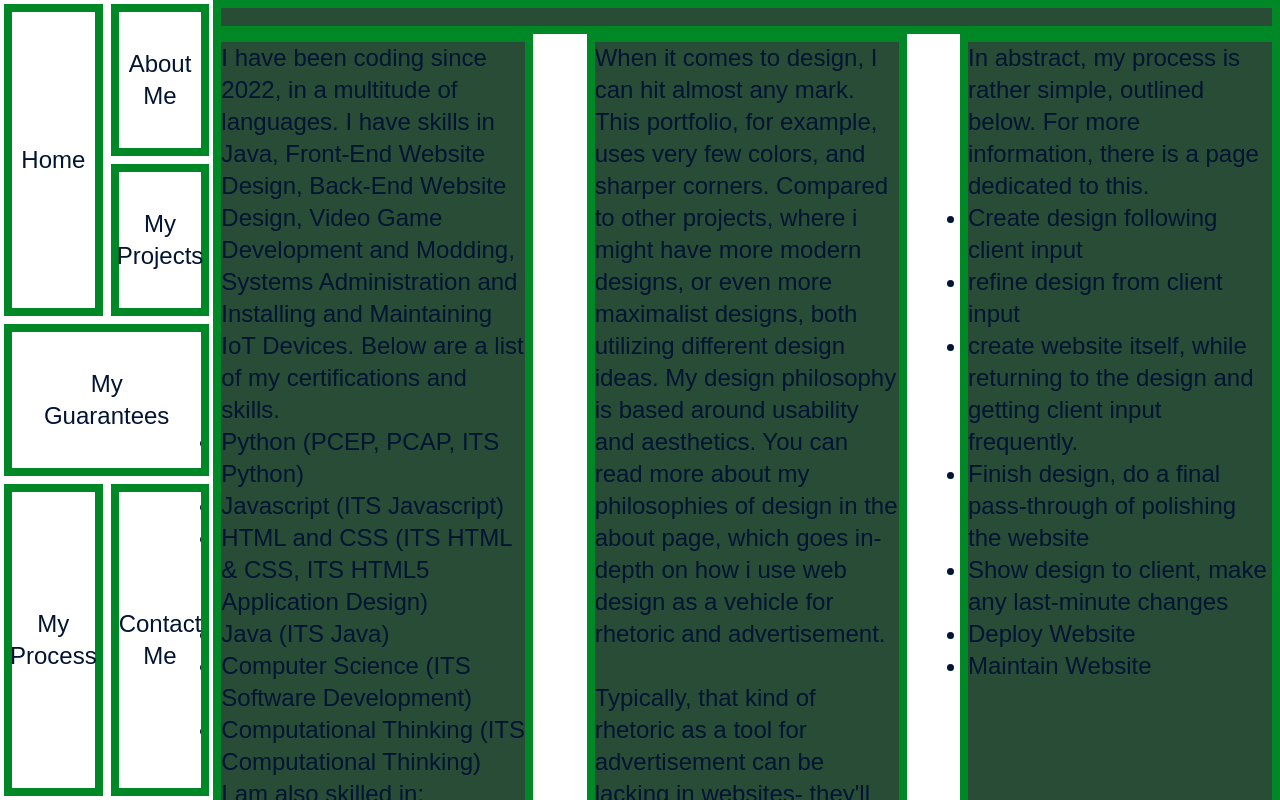
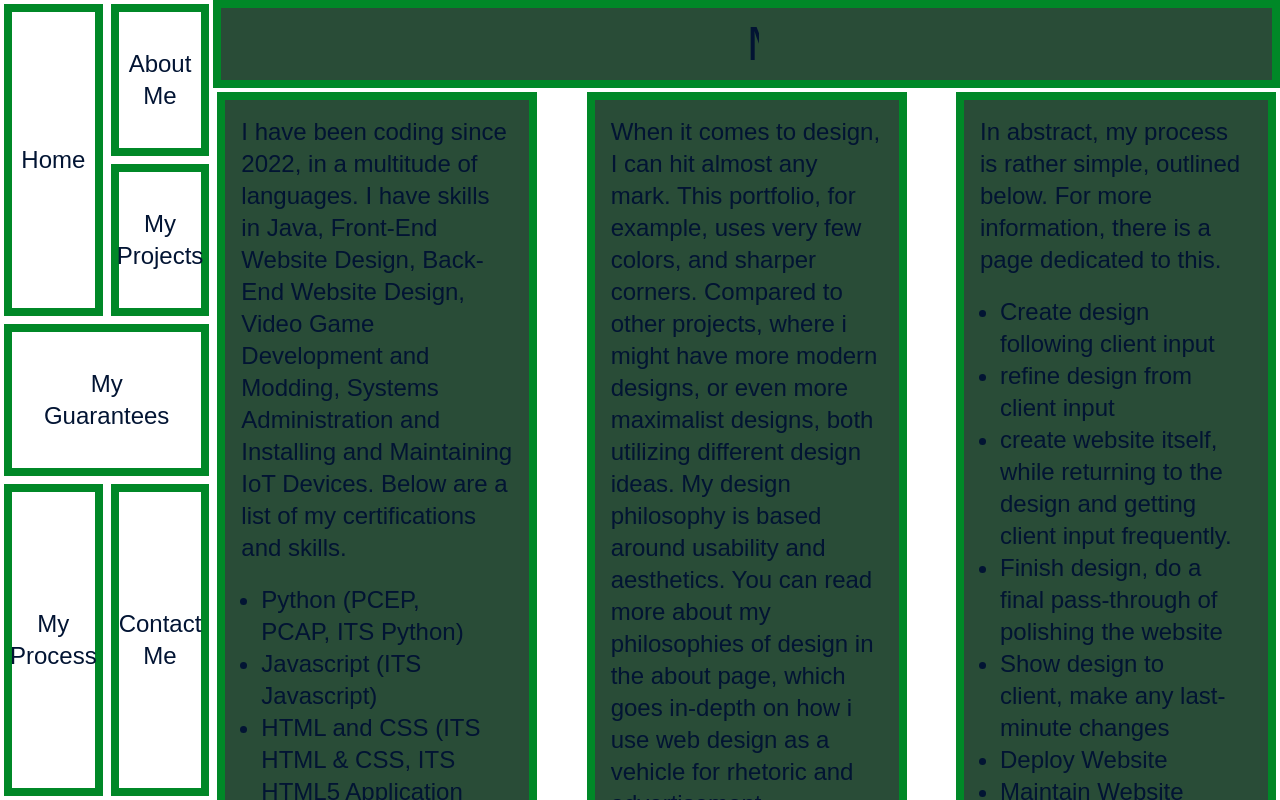
Before and after one commit to MontgomeryMcdonald/Portfolio-2026, a Next.js app: page / in a window 1280 px wide. Shown: the top 800 px of the page. Built offline with nearby package versions, Linux system fonts and the light colour scheme; a web font is replaced by a local one.

Commit message:
switched to tailwind preflight

```diff
--- a/app/globals.css
+++ b/app/globals.css
@@ -1,47 +1,5 @@
 @import "tailwindcss";
-
-body,div,dl,dt,dd,ul,ol,li,h1,h2,h3,h4,h5,h6,pre,form,fieldset,input,textarea,p,blockquote,th,td {
-    margin:0;
-    padding:0;
-}
-html,body {
-    margin:0;
-    padding:0;
-}
-table {
-    border-collapse:collapse;
-    border-spacing:0;
-}
-fieldset,img {
-    border:0;
-}
-input{
-    border:1px solid #b0b0b0;
-    padding:3px 5px 4px;
-    color:#979797;
-    width:190px;
-}
-address,caption,cite,code,dfn,th,var {
-    font-style:normal;
-    font-weight:normal;
-}
-ol,ul {
-    list-style:none;
-}
-caption,th {
-    text-align:left;
-}
-h1,h2,h3,h4,h5,h6 {
-    font-size:100%;
-    font-weight:normal;
-}
-q:before,q:after {
-    content:'';
-}
-abbr,acronym { border:0;
-}
-
-
+@import "tailwindcss/preflight.css" layer(base);
 
 
 
```
